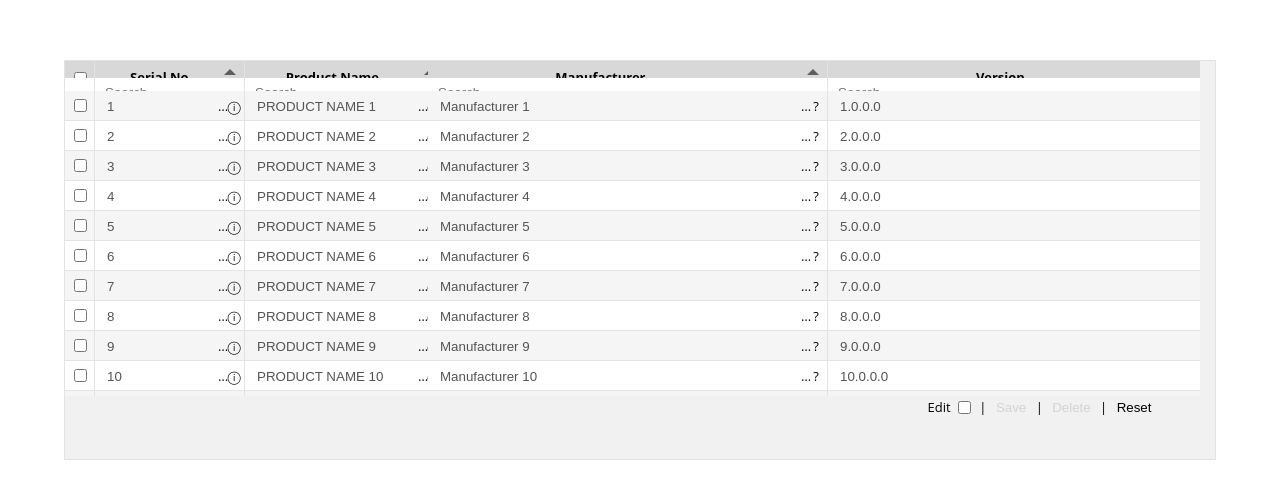
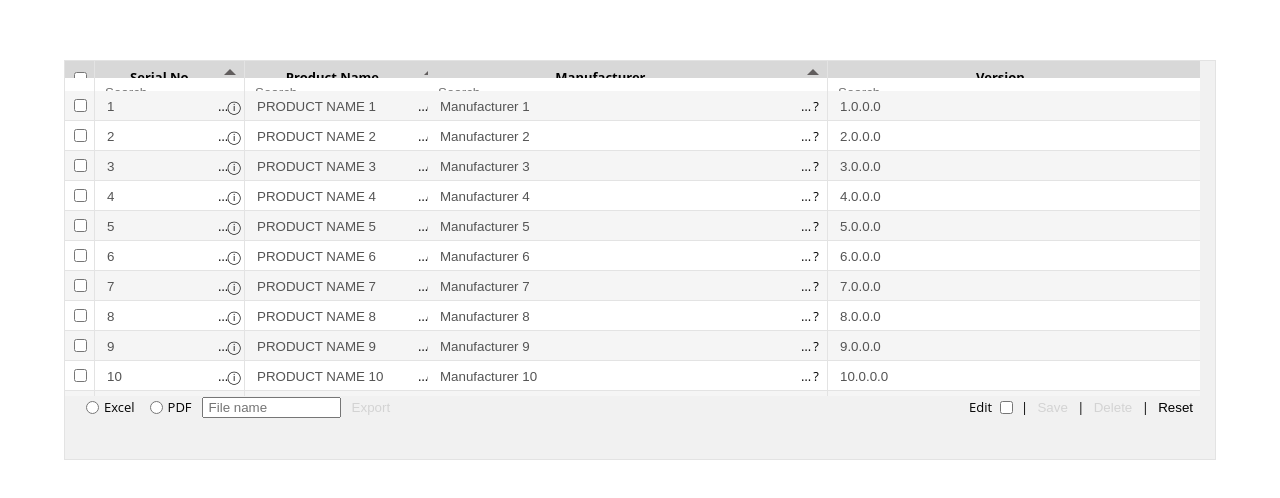
Before and after one commit to Saurodip/Datatable, an Angular app: page / in a window 1280 px wide. Shown: the part 140-638 px from the top of the page. Built offline with nearby package versions, Linux system fonts and the light colour scheme.

Commit message:
Datatable

```diff
--- a/src/app/datatable/component/datatable.component.html
+++ b/src/app/datatable/component/datatable.component.html
@@ -1,5 +1,5 @@
 <div #dataTable id="datatable{{ randomIndex }}" class="datatable" [ngStyle]="{ 'height': height }">
-    <div *ngIf="isDataTableVisible" class="datatable-main-section">
+    <div *ngIf="isDataTableVisible" id="datatable-main-section">
         <div class="datatable-frozen-area">
             <div class="datatable-header-wrapper">
                 <div class="datatable-header-container"
@@ -135,7 +135,14 @@
         </div>
     </div>
     <div class="datatable-footer">
-        <div class="action-container"></div>
+        <div class="action-container">
+            <input type="radio" class="datatable-export-option" name="export" value="excel" (click)="onSelectDataTableExportType(dataTableExportType.Excel)">
+            <label for="datatable-excel-export">Excel</label>
+            <input type="radio" class="datatable-export-option" name="export" value="pdf" (click)="onSelectDataTableExportType(dataTableExportType.PDF)">
+            <label for="datatable-pdf-export">PDF</label>
+            <input type="text" id="datatable-export-file-name" placeholder="File name" maxlength="50">
+            <input type="button" id="datatable-export-button" value="Export" [disabled]="!dataTableExportFileType" (click)="onExportDataTableData()">
+        </div>
         <div class="pagination-tab-container">
             <ng-container *ngIf="dataLoadingPattern === dataTableLoadingPattern.Pagination">
                 <span id="previous-pagination-arrow" class="pagination-navigation">
@@ -154,7 +161,8 @@
         </div>
         <div class="action-container">
             <span *ngIf="toolbar?.edit" (click)="onApplyDataTableEditOption()">
-                Edit <input type="checkbox"> |
+                <label for="datatable-edit-option">Edit </label>
+                <input type="checkbox" id="datatable-edit-option"> |
             </span>
             <span *ngIf="toolbar?.save">
                 <input type="button" id="datatable-save-option" value="Save"
--- a/src/app/datatable/component/datatable.component.scss
+++ b/src/app/datatable/component/datatable.component.scss
@@ -35,7 +35,7 @@ $text-color: #e3e3e3;
         }
     }
 
-    .datatable-main-section {
+    #datatable-main-section {
         display: flex;
         flex-direction: row;
 
@@ -245,24 +245,53 @@ $text-color: #e3e3e3;
         width: 100%;
 
         .action-container {
-            width: 25%;
+            width: 30%;
 
-            span {
-                input[type="checkbox"] {
-                    cursor: pointer;
+            input[type="button"] {
+                background-color: transparent;
+                border: none;
+                cursor: pointer;
+
+                &:disabled {
+                    color: lightgray;
+                    cursor: not-allowed;
+                }
+            }
+
+            &:first-of-type {
+                padding-left: 1rem;
+
+                span {
+                    margin-right: 10px;
+                }
+
+                input[type="radio"] {
                     margin-right: 5px;
                     position: relative;
                     top: 2px;
                 }
 
-                input[type="button"] {
-                    background-color: transparent;
-                    border: none;
-                    cursor: pointer;
+                label {
+                    margin-right: 10px;
+                }
 
-                    &:disabled {
-                        color: lightgray;
-                        cursor: not-allowed;
+                input[type="text"] {
+                    margin-right: 5px;
+                    padding-left: 5px;
+                    width: 8rem;
+                }
+            }
+
+            &:last-of-type {
+                padding-right: 1rem;
+                text-align: right;
+
+                span {
+                    input[type="checkbox"] {
+                        cursor: pointer;
+                        margin-right: 5px;
+                        position: relative;
+                        top: 2px;
                     }
                 }
             }
@@ -270,7 +299,7 @@ $text-color: #e3e3e3;
 
         .pagination-tab-container {
             text-align: center;
-            width: 50%;
+            width: 40%;
 
             span {
                 bottom: 3px;
--- a/src/app/datatable/component/datatable.component.ts
+++ b/src/app/datatable/component/datatable.component.ts
@@ -1,6 +1,7 @@
 import { AfterViewChecked, AfterViewInit, Component, ElementRef, EventEmitter, HostListener, Input, OnInit, Output, ViewChild } from '@angular/core';
 import { DataTableActionsToolbarService } from '../services/datatable.actions-toolbar.service';
 import { DataTableElementReferenceService } from '../services/datatable.element-reference.service';
+import { DataTableExportService } from '../services/datatable.export.service';
 import { DataTableFilterService } from '../services/datatable.filter.service';
 import { DataTablePaginationService } from '../services/datatable.pagination.service';
 import { DataTablePipeService } from '../services/datatable.pipe';
@@ -8,7 +9,7 @@ import { DataTableSelectionService } from '../services/datatable.selection.servi
 import { DataTableSortService } from '../services/datatable.sort.service';
 import { DataTableUIService } from '../services/datatable.ui.service';
 import { DataTableVirtualScrollingService } from '../services/datatable.virtual-scrolling.service';
-import { DataTableColumnType, DataTableFilterType, DataTableLoadingPattern, DataTableSortOrder, DataTableToolbarActionType, DataTablePopupType } from '../enumerations/datatable.enum';
+import { DataTableColumnType, DataTableExportType, DataTableFilterType, DataTableLoadingPattern, DataTableSortOrder, DataTableToolbarActionType, DataTablePopupType } from '../enumerations/datatable.enum';
 import { DataTableHeader, DataTableHeaderStyle, DataTableRowStyle, DataTableToolbar, DataTableUserActionResponse, DataTableVirtualScrolling } from '../interfaces/datatable.interface';
 import { DataTablePagination, DataTablePopup, DataTableTooltip } from '../models/datatable.model';
 
@@ -75,9 +76,11 @@ export class DataTableComponent implements OnInit, AfterViewInit, AfterViewCheck
     public sortFields: object;
     public currentPaginationSlot: object;
     public tooltipInfo: DataTableTooltip;
+    public dataTableExportFileType: DataTableExportType;
     public dataTableFilterType = DataTableFilterType;
     public dataTableLoadingPattern = DataTableLoadingPattern;
     public dataTableToolbarActionType = DataTableToolbarActionType;
+    public dataTableExportType = DataTableExportType;
     private dataCollection: object[];
     private listOfInternalObjectProperties: string[];
     private listOfSelectedDataTableRows: object[];
@@ -90,11 +93,11 @@ export class DataTableComponent implements OnInit, AfterViewInit, AfterViewCheck
     private paginationData: object[];
     private listOfEditedDataTableRows: object[];
     private toolbarAction: DataTableToolbarActionType;
-    private dataTableColumnCurrentPosition: number;
 
     constructor(
         private dataTableActionsToolbarService: DataTableActionsToolbarService,
         private dataTableElementReferenceService: DataTableElementReferenceService,
+        private dataTableExportService: DataTableExportService,
         private dataTableFilterService: DataTableFilterService,
         private dataTablePaginationService: DataTablePaginationService,
         private dataTablePipeService: DataTablePipeService,
@@ -117,6 +120,7 @@ export class DataTableComponent implements OnInit, AfterViewInit, AfterViewCheck
         this.sortFields = {};
         this.currentPaginationSlot = {};
         this.tooltipInfo = new DataTableTooltip();
+        this.dataTableExportFileType = DataTableExportType.None;
         this.dataCollection = [];
         this.listOfInternalObjectProperties = ['Index', 'RowSelected'];
         this.listOfSelectedDataTableRows = [];
@@ -129,7 +133,6 @@ export class DataTableComponent implements OnInit, AfterViewInit, AfterViewCheck
         this.paginationData = [];
         this.listOfEditedDataTableRows = [];
         this.toolbarAction = DataTableToolbarActionType.None;
-        this.dataTableColumnCurrentPosition = 0;
     }
 
     ngOnInit() {
@@ -415,6 +418,20 @@ export class DataTableComponent implements OnInit, AfterViewInit, AfterViewCheck
         }
     }
 
+    public onSelectDataTableExportType = (dataTableExportType: DataTableExportType): void => {
+        this.dataTableExportFileType = dataTableExportType || DataTableExportType.None;
+    }
+
+    public onExportDataTableData = (): void => {
+        const dataTableExportFileName: HTMLElement = this.dataTableElementReferenceService.getHTMLElementRefernce('datatable-export-file-name');
+        const fileName: string = dataTableExportFileName && dataTableExportFileName['value'] || '';
+        if (this.dataTableExportFileType === DataTableExportType.Excel) {
+            this.dataTableExportService.onExcelExportDataTableData(this.dataCollection, fileName);
+        } else if (this.dataTableExportFileType === DataTableExportType.PDF) {
+            this.dataTableExportService.onExcelExportDataTableData(this.dataCollection, fileName);
+        }
+    }
+
     public onSelectDataTableToolbarOption = (actionType: DataTableToolbarActionType): void => {
         let dataTablePopupHeading: string = '';
         let dataTablePopupMessage: string = '';
--- a/src/app/datatable/datatable.module.ts
+++ b/src/app/datatable/datatable.module.ts
@@ -7,6 +7,7 @@ import { DataTableTooltipComponent } from './component/tooltip/datatable-tooltip
 import { DataTableHoverDirective } from './directive/hover.directive';
 import { DataTableActionsToolbarService } from './services/datatable.actions-toolbar.service';
 import { DataTableElementReferenceService } from './services/datatable.element-reference.service';
+import { DataTableExportService } from './services/datatable.export.service';
 import { DataTablePaginationService } from './services/datatable.pagination.service';
 import { DataTablePipeService } from './services/datatable.pipe';
 import { DataTableFilterService } from './services/datatable.filter.service';
@@ -35,6 +36,7 @@ import { DataTableVirtualScrollingService } from './services/datatable.virtual-s
         CurrencyPipe,
         DataTableActionsToolbarService,
         DataTableElementReferenceService,
+        DataTableExportService,
         DataTablePaginationService,
         DataTablePipeService,
         DataTableFilterService,
--- a/src/app/datatable/enumerations/datatable.enum.ts
+++ b/src/app/datatable/enumerations/datatable.enum.ts
@@ -5,6 +5,12 @@ export enum DataTableColumnType {
     Integer,
     None,
     String
+}
+
+export enum DataTableExportType {
+    Excel = 1,
+    None = 0,
+    PDF = 2
 }
 
 export enum DataTableFilterType {
--- a/src/app/datatable/services/datatable.element-reference.service.ts
+++ b/src/app/datatable/services/datatable.element-reference.service.ts
@@ -13,7 +13,7 @@ export class DataTableElementReferenceService {
      */
     public getHTMLElementRefernce = (domElement: string, index?: number): HTMLElement => {
         switch (domElement) {
-            case 'datatable-main-section': return document.querySelector('.datatable-main-section');
+            case 'datatable-main-section': return document.querySelector('#datatable-main-section');
             case 'datatable-frozen-area': return document.querySelector('.datatable-frozen-area');
             case 'datatable-scrollable-area': return document.querySelector('.datatable-scrollable-area');
             case 'datatable-scrollable-header-wrapper': return document.querySelector('.datatable-scrollable-area .datatable-header-wrapper');
@@ -29,6 +29,7 @@ export class DataTableElementReferenceService {
             case 'datatable-tooltip-container': return document.querySelector('#datatable-tooltip-container');
             case 'current-datatable-checkbox': return document.querySelector('#datatable-checkbox-' + index);
             case 'datatable-footer': return document.querySelector('.datatable-footer');
+            case 'datatable-export-file-name': return document.querySelector('#datatable-export-file-name');
             case 'previous-pagination-arrow': return document.querySelector('#previous-pagination-arrow');
             case 'pagination-tab': return document.querySelector('.pagination-tab-' + index);
             case 'next-pagination-arrow': return document.querySelector('#next-pagination-arrow');
```
Also changed, not shown: src/app/datatable/services/datatable.export.service.ts (added, +44 -0 lines).
